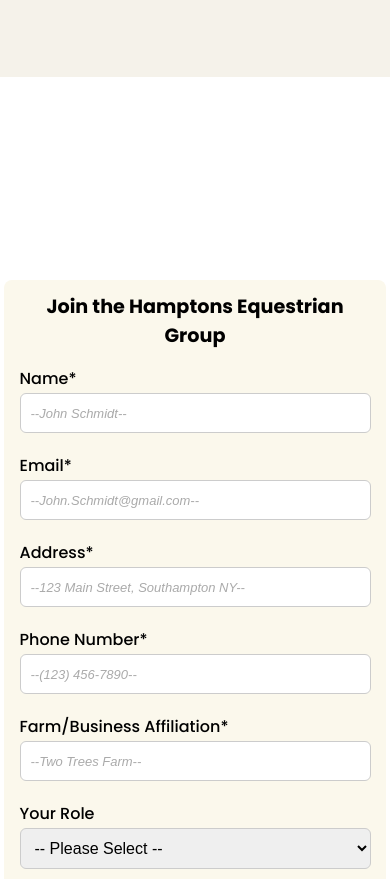
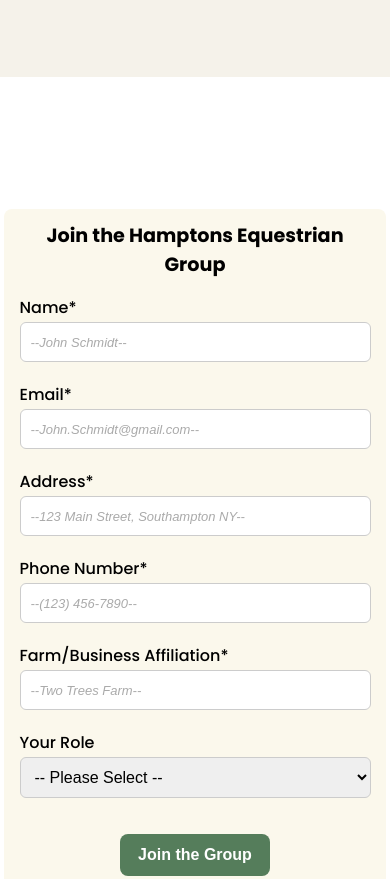
Before and after one commit to romainmarteau/THEG-Staging, a plain HTML site: page index.html in a window 390 px wide. Shown: the part 4475-5354 px from the top of the page. Drawn offline with Linux system fonts and the light colour scheme.

Commit message:
Form responsive

```diff
--- a/index.html
+++ b/index.html
@@ -1,6 +1,5 @@
 <!DOCTYPE html>
 <html lang="en">
-
 <head>
   <meta charset="UTF-8" />
   <meta name="viewport" content="width=device-width, initial-scale=1.0" />
@@ -9,7 +8,6 @@
   <link rel="preconnect" href="https://fonts.googleapis.com">
   <link rel="preconnect" href="https://fonts.gstatic.com" crossorigin>
   <link href="https://fonts.googleapis.com/css2?family=Poppins:wght@500;700&display=swap" rel="stylesheet">
-
   <style>
     body, html {
       margin: 0;
@@ -17,12 +15,10 @@
       font-family: 'Poppins', sans-serif;
       overflow-x: hidden;
     }
-
     body {
       background: url('preview.jpg') no-repeat center center fixed;
       background-size: cover;
     }
-
     header {
       position: fixed;
       top: 0;
@@ -36,13 +32,11 @@
       z-index: 1000;
       box-sizing: border-box;
     }
-
     header img {
       width: 60px;
       height: auto;
       flex-shrink: 0;
     }
-
     header nav {
       display: flex;
       gap: 24px;
@@ -51,7 +45,6 @@
       flex-wrap: nowrap;
       overflow-x: visible;
     }
-
     header nav a {
       color: white;
       text-decoration: none;
@@ -59,11 +52,9 @@
       white-space: nowrap;
       flex-shrink: 0;
     }
-
     header nav a:hover {
       opacity: 0.8;
     }
-
     .hero-section {
       min-height: 100vh;
       display: flex;
@@ -76,14 +67,12 @@
       background: url('preview.jpg') no-repeat center center;
       background-size: cover;
     }
-
     .header-content h2 {
       font-size: 24px;
       font-weight: 700;
       letter-spacing: 4.36px;
       margin: 0 0 20px;
     }
-
     .header-content h1 {
       font-size: 36px;
       font-weight: 700;
@@ -91,7 +80,6 @@
       line-height: 1.3;
       margin: 0 0 40px;
     }
-
     .cta-button {
       background-color: #557D5B;
       padding: 16px 32px;
@@ -106,13 +94,11 @@
       max-width: 300px;
       text-align: center;
     }
-
     #who {
       background-color: #F5F2EA;
       padding: 80px 20px 20px;
       text-align: center;
     }
-
     #who img {
       max-width: 600px;
       width: 100%;
@@ -120,7 +106,6 @@
       display: block;
       margin: 40px auto;
     }
-
     #why {
       background-color: #fff;
       padding: 180px 30px 80px;
@@ -130,7 +115,6 @@
       justify-content: center;
       gap: 40px;
     }
-
     #why .why-text {
       flex: 1;
       max-width: 540px;
@@ -138,26 +122,21 @@
       flex-direction: column;
       justify-content: space-between;
     }
-
     #why .why-text h2 {
       font-size: 28px;
       margin-bottom: 10px;
     }
-
     #why .why-text h3 {
       font-weight: 500;
       margin-top: 0;
     }
-
     #why .why-text ul {
       padding-left: 20px;
     }
-
     #why .why-text li {
       margin-bottom: 10px;
       text-align: left;
     }
-
     #why img {
       flex: 1;
       max-width: 460px;
@@ -166,7 +145,6 @@
       align-self: flex-start;
       margin-top: 0;
     }
-
     #what {
       background-color: #F5F2EA;
       padding: 100px 30px 80px;
@@ -175,7 +153,6 @@
       justify-content: center;
       gap: 60px;
     }
-
     #what .icons {
       display: grid;
       grid-template-columns: repeat(2, 130px);
@@ -183,82 +160,69 @@
       align-content: start;
       padding-top: 60px;
     }
-
     #what .icons img {
       width: 130px;
       height: auto;
       display: block;
     }
-
     #what .what-text {
       max-width: 540px;
     }
-
     #what .what-text h2 {
       font-size: 28px;
       margin-bottom: 10px;
     }
-
     #what .what-text h3 {
       font-weight: 500;
       margin-top: 0;
     }
-
     #what .what-text ul {
       padding-left: 20px;
     }
-
     #what .what-text li {
       margin-bottom: 10px;
       text-align: left;
     }
-
     #join {
       background: #fff;
       min-height: 100vh;
-      display: flex;
-      align-items: center;
-      justify-content: center;
+      display: block;
       padding: 120px 0 0 0; /* Top padding to clear the fixed header */
     }
-
     .form-wrapper {
       background-color: #FBF8EC;
       border-radius: 16px;
       padding: 28px 32px;
       max-width: 576px;
       margin: 32px auto;
-      max-height: 90vh;
+      max-height: calc(100vh - 140px);
       overflow-y: auto;
       display: flex;
       flex-direction: column;
-      justify-content: center;
+      justify-content: flex-start;
+      width: 100%;
+      box-sizing: border-box;
     }
-
     .form-wrapper h2 {
       text-align: center;
       margin-top: 0;
       padding-top: 0;
     }
-
     .form-wrapper form {
       display: flex;
       flex-direction: column;
     }
-
     .form-wrapper label {
       margin-bottom: 2px;
       font-weight: 500;
       font-size: 13px;
       color: black;
     }
-
     .form-wrapper input::placeholder {
       color: #aaa;
       font-size: 13px;
       font-style: italic;
     }
-
     .form-wrapper input,
     .form-wrapper select {
       margin-bottom: 20px;
@@ -269,21 +233,19 @@
       width: 100%;
       box-sizing: border-box;
     }
-
     .form-wrapper button.cta-button {
       align-self: center;
       margin-top: 40px;
     }
-
-    /* --- Responsive styles for form-wrapper ONLY --- */
     @media (max-width: 600px) {
       .form-wrapper {
         max-width: 98vw;
+        width: 98vw;
         padding: 12px 4vw;
         margin: 12px auto;
         border-radius: 8px;
         box-sizing: border-box;
-        max-height: 95vh;
+        max-height: calc(100vh - 40px);
         overflow-y: auto;
       }
       .form-wrapper h2 {
@@ -307,7 +269,6 @@
     }
   </style>
 </head>
-
 <body>
   <header>
     <a href="#top">
@@ -320,7 +281,6 @@
       <a href="#join">How</a>
     </nav>
   </header>
-
   <main>
     <section id="top" class="hero-section">
       <div class="header-content">
@@ -329,13 +289,11 @@
         <a href="#join" class="cta-button">Join the Group</a>
       </div>
     </section>
-
     <section id="who">
       <h2>Who We Are</h2>
       <img src="Who_We_Are.png" alt="Who We Are Diagram">
       <a href="#join" class="cta-button">Join the Group</a>
     </section>
-
     <section id="why">
       <img src="horse_picture_v2.jpg" alt="Horse standing in a field">
       <div class="why-text">
@@ -352,7 +310,6 @@
         <a href="#join" class="cta-button">Make a Difference</a>
       </div>
     </section>
-
     <section id="what">
       <div class="icons">
         <img src="icon_people.png" alt="Community Icon">
@@ -373,36 +330,28 @@
         <a href="#join" class="cta-button">Join the Group</a>
       </div>
     </section>
-
     <section id="join">
       <div class="form-wrapper">
         <h2>Join the Hamptons Equestrian Group</h2>
         <form>
           <label for="name">Name*</label>
           <input type="text" id="name" name="name" placeholder="--John Schmidt--" required onfocus="this.placeholder = ''" onblur="this.placeholder = '--John Schmidt--'">
-
           <label for="email">Email*</label>
           <input type="email" id="email" name="email" placeholder="--John.Schmidt@gmail.com--" required onfocus="this.placeholder = ''" onblur="this.placeholder = '--John.Schmidt@gmail.com--'">
-
           <label for="address">Address*</label>
           <input type="text" id="address" name="address" placeholder="--123 Main Street, Southampton NY--" required onfocus="this.placeholder = ''" onblur="this.placeholder = '--123 Main Street, Southampton NY--'">
-
           <label for="phone">Phone Number*</label>
           <input type="tel" id="phone" name="phone" placeholder="--(123) 456-7890--" required onfocus="this.placeholder = ''" onblur="this.placeholder = '--(123) 456-7890--'">
-
           <label for="affiliation">Farm/Business Affiliation*</label>
           <input type="text" id="affiliation" name="affiliation" placeholder="--Two Trees Farm--" required onfocus="this.placeholder = ''" onblur="this.placeholder = '--Two Trees Farm--'">
-
           <label for="role">Your Role</label>
           <select id="role" name="role">
             <option value="">-- Please Select --</option>
           </select>
-
           <button class="cta-button" type="submit">Join the Group</button>
         </form>
       </div>
     </section>
   </main>
 </body>
-
 </html>
```
